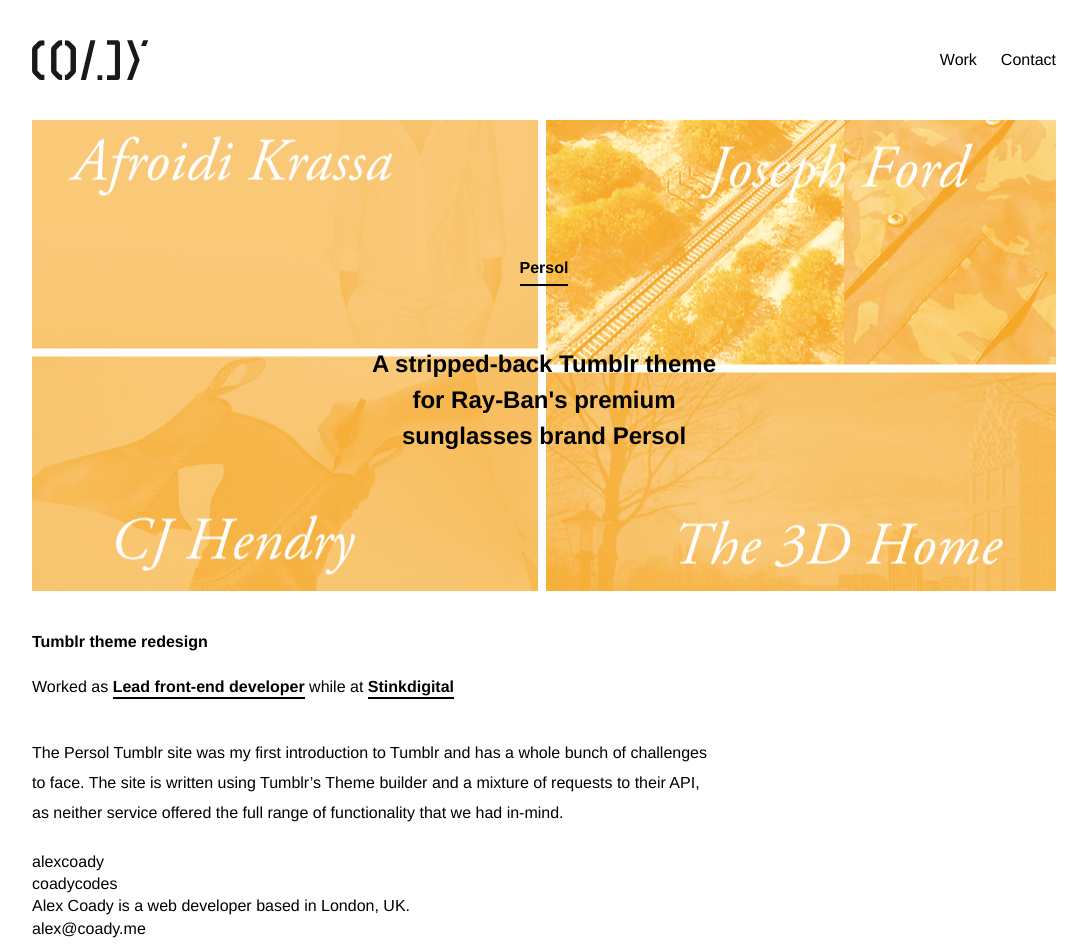
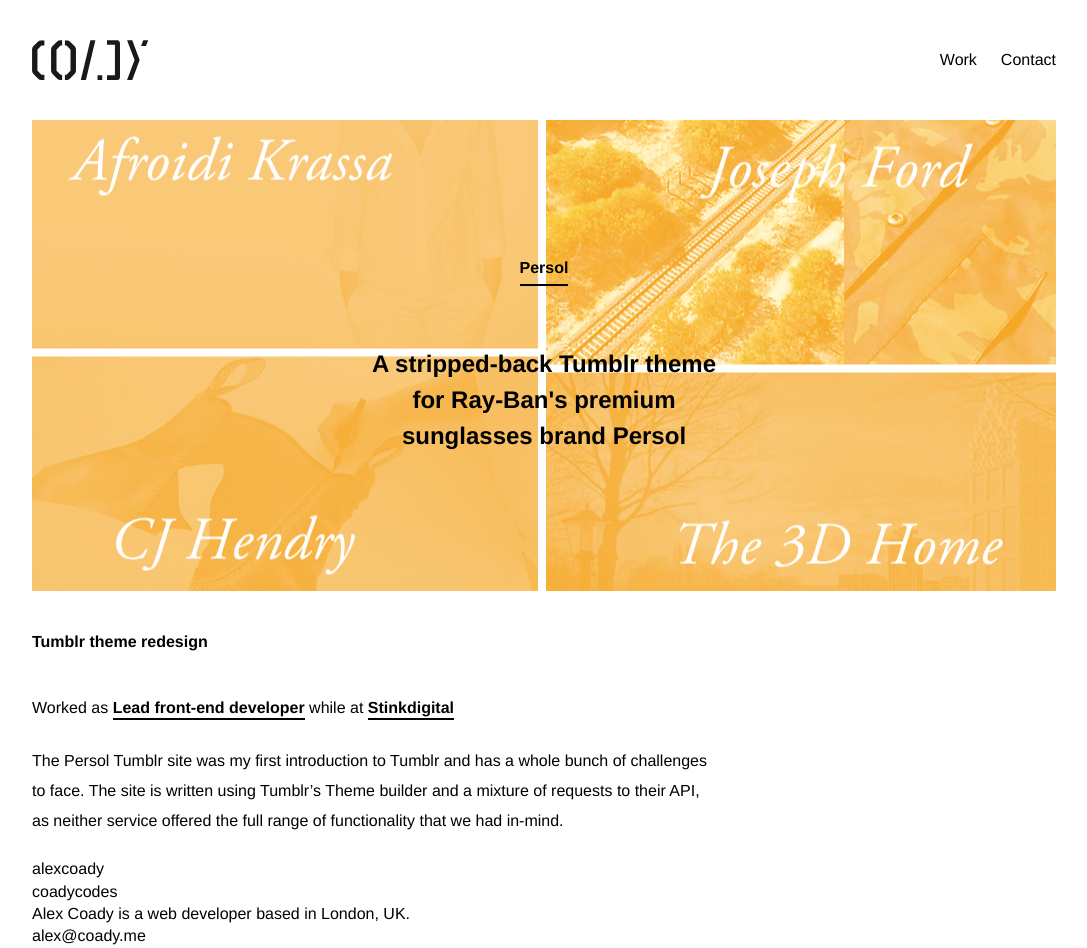
Before and after one commit to alexcoady/alexcoady.github.io, a Jekyll site: the page built from _posts/2014-08-14-persol-tumblr.markdown, in a window 1280 px wide. Shown: the whole page, without its empty margins (96-1183 px from the left). Built offline with Jekyll 4.4.1, drawn with Linux system fonts in a browser that asks for light colours.

Commit message:
thumb transition

```diff
--- a/_layouts/post.html
+++ b/_layouts/post.html
@@ -29,11 +29,6 @@
         <div class="Post-title">
           <h2 class="Title">{{ page.title }}</h2>
         </div>
-        <div class="Post-workedOn">
-          {% if page.role and page.agency %}
-            Worked as <a class="Link">{{ page.role }}</a> while at <a class="Link">{{ page.agency }}</a>
-          {% endif %}
-        </div>
       </div>
     </div>
 
@@ -45,6 +40,11 @@
       <div class="Wrapper-inner">
         <div class="PostContent">
           <div class="PostContent-inner">
+            <p>
+              {% if page.role and page.agency %}
+                Worked as <a class="Link">{{ page.role }}</a> while at <a class="Link">{{ page.agency }}</a>
+              {% endif %}
+            </p>
             {{ content }}
           </div>
         </div>
--- a/_sass/_vars.scss
+++ b/_sass/_vars.scss
@@ -1,5 +1,5 @@
 // Fonts
-$font-family: Helvetica, Arial, sans-serif;
+$font-family: "Helvetica Neue",Helvetica, Arial, sans-serif;
 
 // Spacing
 $spacing: 2.5em;
--- a/_sass/components/_intro.scss
+++ b/_sass/components/_intro.scss
@@ -2,13 +2,28 @@
   background: $color-orange;
   height: 100vh;
   min-height: 480px;
-  max-height: 640px;
 }
 
 .Intro-inner {
+  display: -webkit-box;
+  display: -webkit-flex;
+  display: -ms-flexbox;
   display: flex;
+
+  -webkit-box-pack: center;
+  -webkit-justify-content: center;
+  -ms-flex-pack: center;
   justify-content: center;
+
+  -webkit-box-align: center;
+  -webkit-align-items: center;
+  -ms-flex-align: center;
   align-items: center;
+
+  -webkit-box-orient: vertical;
+  -webkit-box-direction: normal;
+  -webkit-flex-direction: column;
+  -ms-flex-direction: column;
   flex-direction: column;
 
   height: 100%;
--- a/_sass/components/_post-intro.scss
+++ b/_sass/components/_post-intro.scss
@@ -22,10 +22,26 @@
   bottom: 0;
   left: 0;
 
+  display: -webkit-box;
+  display: -webkit-flex;
+  display: -ms-flexbox;
   display: flex;
+
+  -webkit-box-pack: center;
+  -webkit-justify-content: center;
+  -ms-flex-pack: center;
+  justify-content: center;
+
+  -webkit-box-align: center;
+  -webkit-align-items: center;
+  -ms-flex-align: center;
+  align-items: center;
+
+  -webkit-box-orient: vertical;
+  -webkit-box-direction: normal;
+  -webkit-flex-direction: column;
+  -ms-flex-direction: column;
   flex-direction: column;
-  justify-content: center;
-  align-items: center;
 
   background-size: cover;
   background-repeat: no-repeat;
--- a/_sass/components/_post.scss
+++ b/_sass/components/_post.scss
@@ -9,6 +9,8 @@
 
   border-bottom: 2px solid;
   padding-bottom: 5px;
+  margin-right: 1em;
+  margin-left: 1em;
   margin-bottom: $spacing / 2;
 
   @media #{$mq-widerThanTablet} {
@@ -21,6 +23,9 @@
 }
 
 .Post-excerpt {
+
+  margin-right: 1em;
+  margin-left: 1em;
 
   .Title {
     font-weight: 600;
--- a/_sass/components/_thumbnail.scss
+++ b/_sass/components/_thumbnail.scss
@@ -11,7 +11,7 @@
 }
 
 .Thumbnail-inner {
-  background: $color-orange;
+  background-color: $color-orange;
   height: 100%;
   width: 100%;
   position: absolute;
@@ -22,10 +22,9 @@
   background-repeat: no-repeat;
   background-position: 50% 50%;
   background-blend-mode: exclusion;
-
-  transition: background-blend-mode 35s;
+  transition: all .35s;
 
   .Thumbnail:hover & {
-    background-blend-mode: screen;
+    background-color: $color-black;
   }
 }
```
